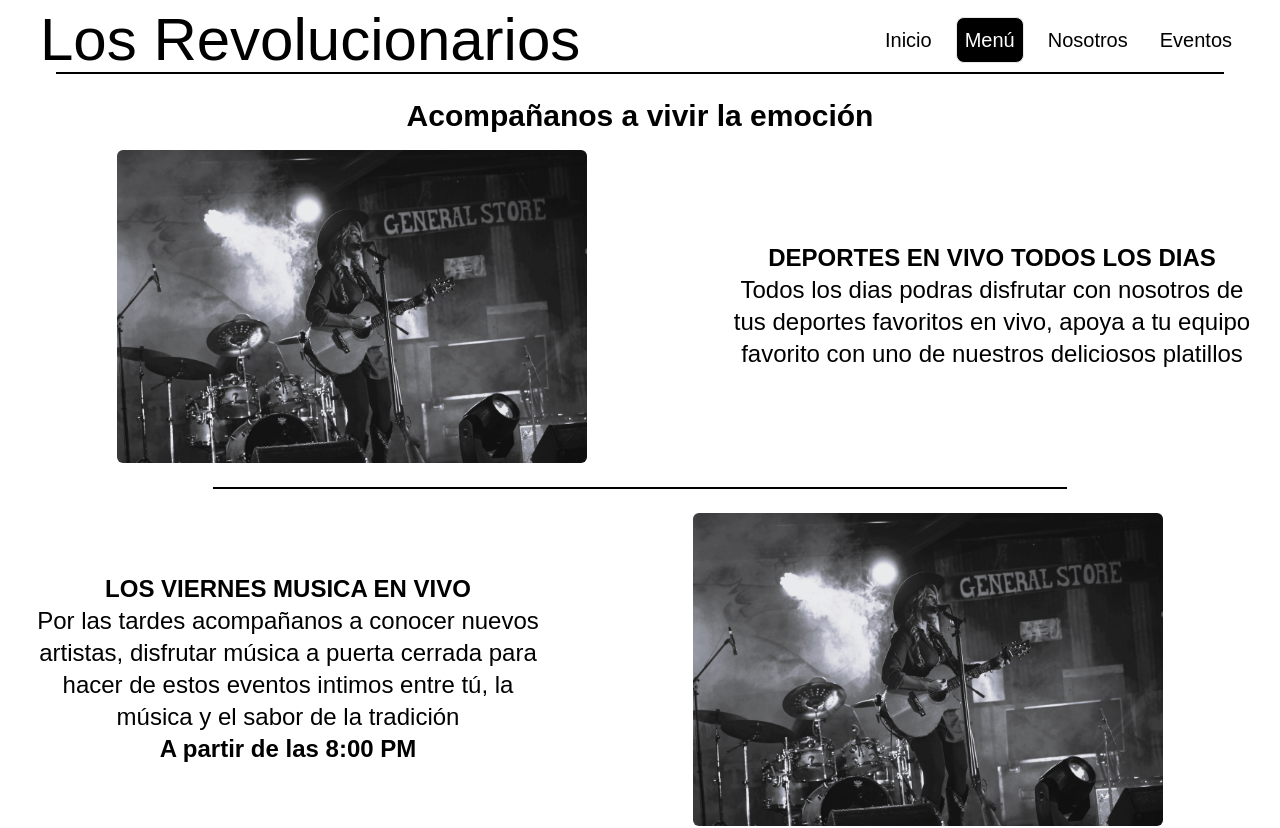
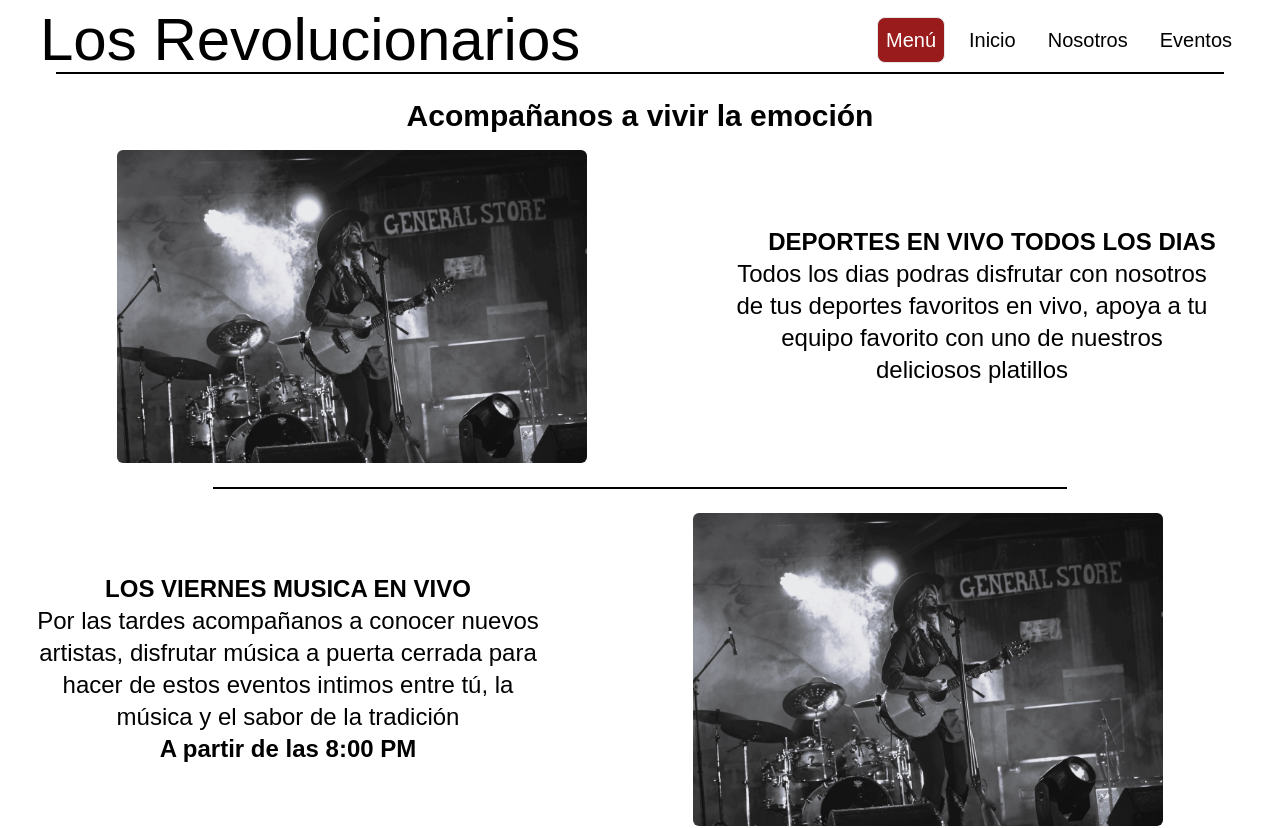
Before and after one commit to Pxnque/Revolucionarios, a Next.js app: page /eventos in a window 1280 px wide. Shown: the top 828 px of the page. Built offline with nearby package versions, Linux system fonts and the light colour scheme; a web font is replaced by a local one.

Commit message:
detalles menores de diseño

```diff
--- a/src/app/components/navbar/Navbar.js
+++ b/src/app/components/navbar/Navbar.js
@@ -23,24 +23,25 @@ const Navbar = () => {
           </div>
           <div className="hidden md:block">
             <div className="ml-4 flex items-center space-x-4">
+             <a
+                href="/menu"
+                className="bg-red-800 text-white hover:bg-white hover:text-black border hover:border-black rounded-lg p-2 text-xl transform transition duration-300 hover:scale-125 "
+              >
+                Menú
+              </a>
               <a
                 href="/"
-                className="text-black hover:bg-black hover:text-white rounded-lg p-2 text-xl transform transition duration-300 hover:scale-125"
+                className="text-black hover:bg-red-800 hover:text-white rounded-lg p-2 text-xl transform transition duration-300 hover:scale-125"
               >
                 Inicio
               </a>
-              <a
-                href="/menu"
-                className="bg-black text-white hover:bg-white hover:text-black border hover:border-black rounded-lg p-2 text-xl transform transition duration-300 hover:scale-125 "
-              >
-                Menú
-              </a>
-              <Link href="/nosotros" className="text-black hover:bg-black hover:text-white rounded-lg p-2 text-xl transform transition duration-300 hover:scale-125">
+
+              <Link href="/nosotros" className="text-black hover:bg-red-800 hover:text-white rounded-lg p-2 text-xl transform transition duration-300 hover:scale-125">
                 Nosotros
               </Link>
               <a
                 href="/eventos"
-                className="text-black hover:bg-black hover:text-white rounded-lg p-2 text-xl transform transition duration-300 hover:scale-125"
+                className="text-black hover:bg-red-800 hover:text-white rounded-lg p-2 text-xl transform transition duration-300 hover:scale-125"
               >
                 Eventos
               </a>
@@ -94,7 +95,7 @@ const Navbar = () => {
               </a>
               <a
                 href="/menu"
-                className="text-black block hover:bg-black hover:text-black rounded-lg p-2 text-lg "
+                className="text-black block hover:bg-black hover:text-white rounded-lg p-2 text-lg "
               >
                 Menú
               </a>
--- a/src/app/components/platillo/Platillo.js
+++ b/src/app/components/platillo/Platillo.js
@@ -28,7 +28,7 @@ function Platillo({ platillo }) {
     return (
         <div className="container mx-auto px-4 md:mx-52">
 
-        <h1 className="text-xl text-red-800 font-bold ">{nombre}</h1>
+        <h1 className="text-xl text-blue-800 font-bold ">{nombre}</h1>
 
         <p className="text-base ">{ingredientes}</p>
         <p className="font-extralight">{tiempoPrep}</p>
--- a/src/app/components/platillo2/Platillo2.js
+++ b/src/app/components/platillo2/Platillo2.js
@@ -32,9 +32,8 @@ const Platillo2 = (props) => {
                     {data?.map((item) => (
                         <div className="container mx-auto px-4 md:mx-52">
 
-                        <h1 className="text-xl text-red-800 font-bold ">{item.nombre}</h1>
-
-                        <p className="text-base ">{item.ingredientes}</p>
+                        <h1 className="text-red-800 font-bold md:text-3xl">{item.nombre}</h1>
+                        <p className="text-base">{item.ingredientes}</p>
                         <p className="font-extralight">{item.tiempoPrep}</p>
 
                     </div>
--- a/src/app/eventos/page.jsx
+++ b/src/app/eventos/page.jsx
@@ -22,7 +22,7 @@ const page = () => {
         <h1 className="font-bold text-xl md:text-2xl text-center">
             DEPORTES EN VIVO TODOS LOS DIAS
         </h1>
-    <p className="text-base md:text-2xl text-center">
+    <p className="text-base md:text-2xl text-center mr-10">
     Todos los dias podras disfrutar con nosotros de tus deportes favoritos en vivo, apoya a tu equipo favorito con uno de nuestros deliciosos platillos
     </p>
     </div>
--- a/src/app/menu/[id]/page.jsx
+++ b/src/app/menu/[id]/page.jsx
@@ -40,10 +40,10 @@ export default function platilloId ({ params }){
                     {data?.map((item) => (
                         <div className="container mx-auto px-4 md:mx-52">
 
-                        <h1 className="text-xl text-red-800 font-bold ">{item.nombre}</h1>
+                        <h1 className="text-xl text-red-800 font-bold md:text-3xl">{item.nombre}</h1>
 
-                        <p className="text-base ">{item.ingredientes}</p>
-                        <p className="font-extralight">{item.tiempoPrep}</p>
+                        <p className="text-base md:text-2xl font-semibold">{item.ingredientes}</p>
+                        <p className="md:text-xl">{item.tiempoPrep}</p>
 
                     </div>
                     ))}
```
Also changed, not shown: src/app/nosotros/page.jsx (+9 -4 lines), 1 other file (tests, documents, lock files or other folders).
